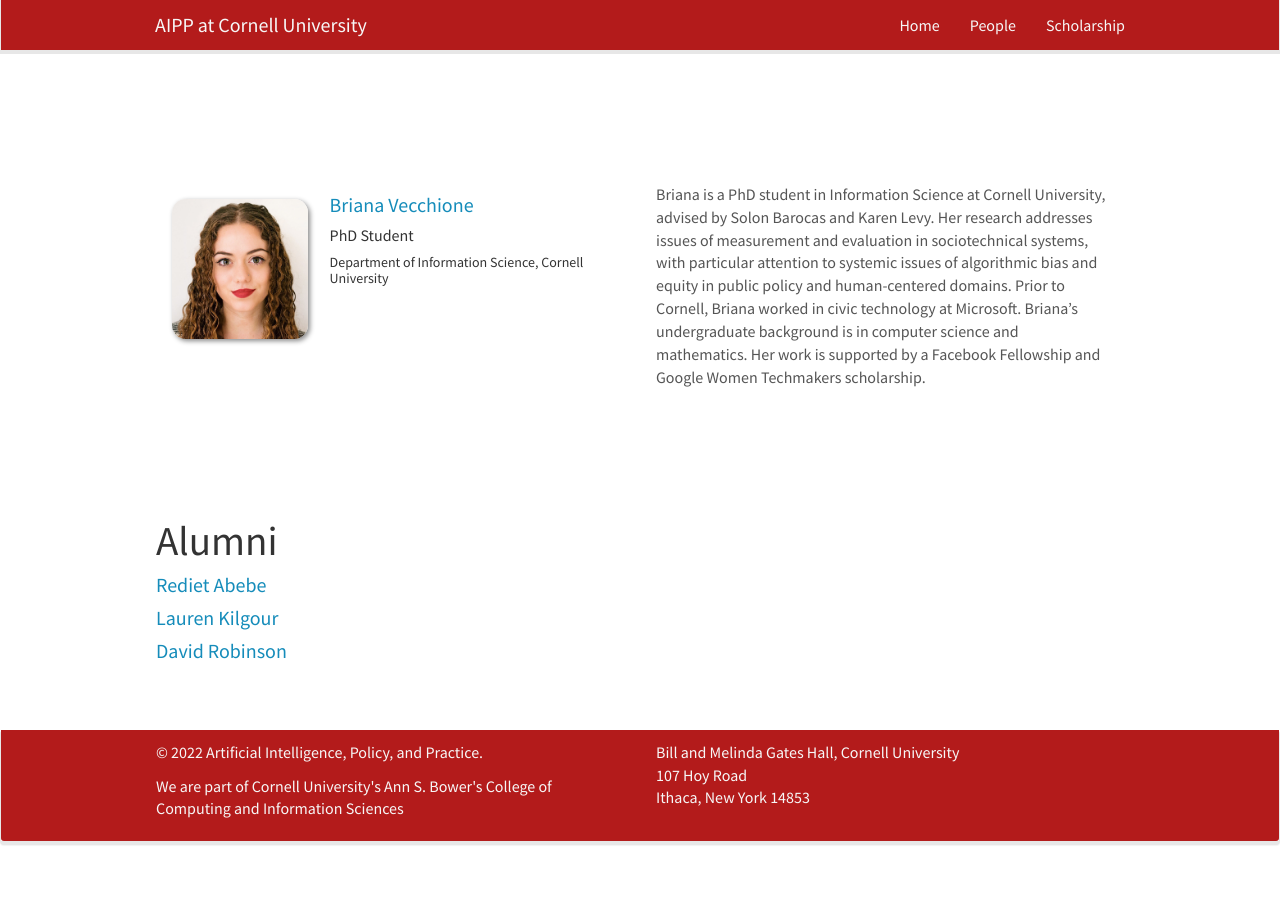
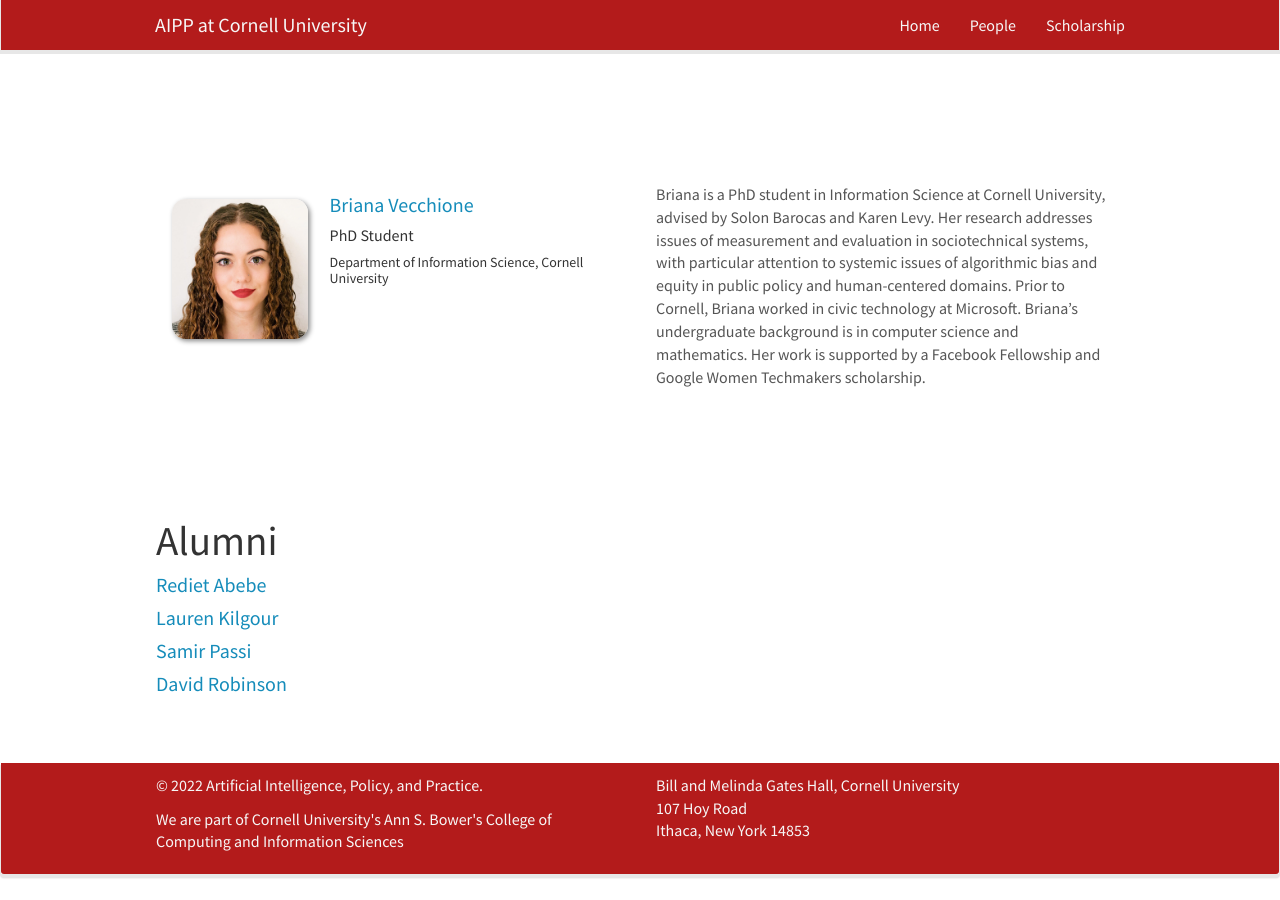
Before and after one commit to pasta41/aippwebsite, a Jekyll site: the page built from _pages/people.md, in a window 1280 px wide and 900 px high, scrolled down 7163 px. Built offline with Jekyll 4.4.1, drawn with Linux system fonts in a browser that asks for light colours; nearby versions of some CDN libraries; before the commit the page ends 8030 px from its top, so only the background shows below that.

Commit message:
update alumni

```diff
--- a/_data/alumni.yml
+++ b/_data/alumni.yml
@@ -7,5 +7,8 @@
 - name: Lauren Kilgour
   website: https://www.laurenkilgour.org/
 
+- name: Samir Passi
+  website: https://www.samirpassi.com/
+
 - name: David Robinson
   website: https://david.robinsonian.com/
```
